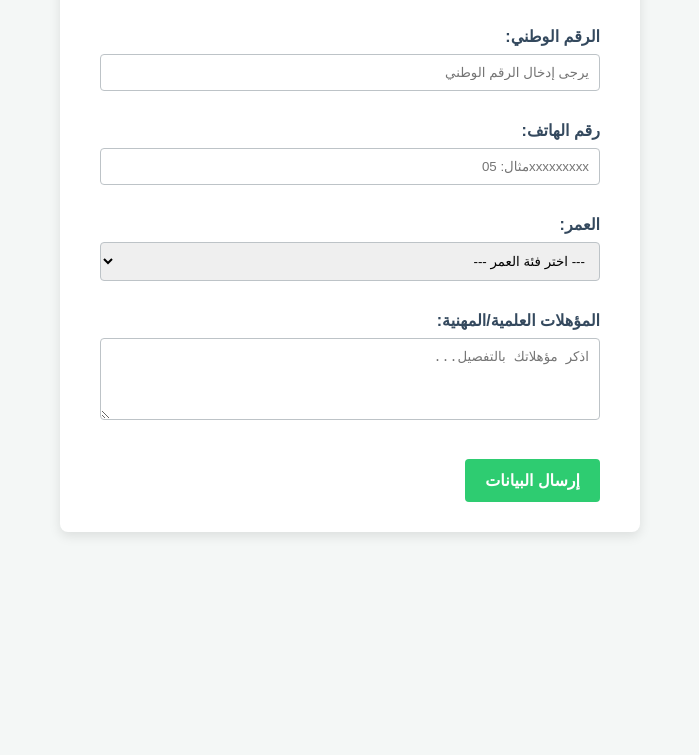
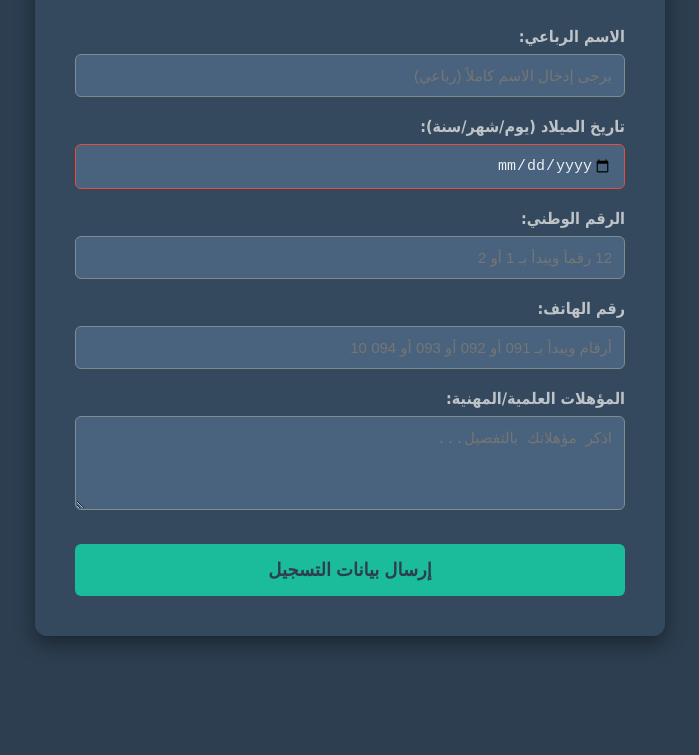
Before and after one commit to mustafataher62-max/go, a plain HTML site: page index.html in a window 1280 px wide. Shown: the part 145-900 px from the top of the page, without its empty margins (290-989 px from the left). Drawn offline with Linux system fonts and the light colour scheme.

Commit message:
Update index.html

```diff
--- a/index.html
+++ b/index.html
@@ -3,121 +3,140 @@
 <head>
     <meta charset="UTF-8">
     <meta name="viewport" content="width=device-width, initial-scale=1.0">
-    <title>نموذج جمع بيانات العملاء | تسجيل</title>
+    <title>نموذج تسجيل بيانات العملاء | تحديث</title>
 
     <style>
-        /* التنسيق الأساسي للجسم والخلفية */
+        /* التنسيق الأساسي والخلفية الداكنة */
         body {
-            font-family: 'Arial', sans-serif;
-            background-color: #f4f7f6;
+            font-family: 'Tahoma', 'Arial', sans-serif;
+            background-color: #2c3e50; /* خلفية زرقاء داكنة (Dark Slate Blue) */
             display: flex;
             justify-content: center;
-            align-items: flex-start; /* تغيير إلى top alignment */
-            padding: 40px 20px;
+            align-items: flex-start;
+            padding: 50px 20px;
             margin: 0;
             min-height: 100vh;
         }
 
         /* تنسيق حاوية النموذج الرئيسية */
         .form-container {
-            background-color: #ffffff;
-            padding: 30px 40px;
-            border-radius: 8px;
-            box-shadow: 0 4px 12px rgba(0, 0, 0, 0.1);
+            background-color: #34495e; /* لون أغمق قليلاً من الخلفية */
+            padding: 40px;
+            border-radius: 12px;
+            box-shadow: 0 8px 20px rgba(0, 0, 0, 0.4); /* ظل واضح */
             width: 100%;
-            max-width: 500px; /* تحديد أقصى عرض للنموذج */
+            max-width: 550px;
+            border-top: 5px solid #1abc9c; /* شريط علوي بلون فيروزي فاتح مميز */
         }
 
         /* تنسيق العنوان */
         h1 {
-            color: #2c3e50;
-            border-bottom: 3px solid #3498db;
-            padding-bottom: 10px;
+            color: #ecf0f1; /* لون فاتح للعنوان ليتضح على الخلفية الداكنة */
             margin-bottom: 30px;
             text-align: center;
+            font-size: 26px;
         }
 
-        /* تنسيق مجموعات الحقول */
+        /* تنسيق مجموعة الحقول */
         label {
             display: block;
             margin-bottom: 8px;
             font-weight: bold;
-            color: #34495e;
-            margin-top: 15px;
+            color: #bdc3c7; /* لون رمادي فاتح لتسميات الحقول */
+            margin-top: 20px;
         }
 
-        /* تنسيق جميع حقول الإدخال والاختيار (Input, Select, Textarea) */
-        input[type="text"],
-        input[type="tel"],
+        /* تنسيق جميع حقول الإدخال والاختيار */
+        input:not([type="submit"]),
         select,
         textarea {
             width: 100%;
-            padding: 10px;
-            border: 1px solid #bdc3c7;
-            border-radius: 4px;
-            box-sizing: border-box; /* لضمان أن العرض يشمل البادينغ والحدود */
-            margin-bottom: 15px;
-            transition: border-color 0.3s;
-            text-align: right; /* لتناسب اللغة العربية */
+            padding: 12px;
+            background-color: #49637e; /* لون خلفية حقول الإدخال */
+            color: #ecf0f1; /* لون النص داخل الحقول */
+            border: 1px solid #7f8c8d;
+            border-radius: 6px;
+            box-sizing: border-box;
+            transition: border-color 0.3s, box-shadow 0.3s;
+            text-align: right;
+            font-size: 15px;
         }
 
-        input[type="text"]:focus,
-        input[type="tel"]:focus,
+        input:not([type="submit"]):focus,
         select:focus,
         textarea:focus {
-            border-color: #3498db;
+            border-color: #1abc9c; /* إبراز عند التركيز باللون الفيروزي */
+            box-shadow: 0 0 5px rgba(26, 188, 156, 0.5);
             outline: none;
-        }
-
-        /* تنسيق حقل رفع الملف */
-        input[type="file"] {
-            padding: 10px 0;
         }
 
         /* تنسيق زر الإرسال */
         input[type="submit"] {
-            background-color: #2ecc71; /* لون أخضر جذاب */
-            color: white;
-            padding: 12px 20px;
+            background-color: #1abc9c; /* لون فيروزي للإبراز */
+            color: #2c3e50;
+            padding: 15px;
             border: none;
-            border-radius: 4px;
+            border-radius: 6px;
             cursor: pointer;
-            font-size: 16px;
+            font-size: 18px;
             font-weight: bold;
-            margin-top: 20px;
+            margin-top: 30px;
+            width: 100%;
             transition: background-color 0.3s;
         }
 
         input[type="submit"]:hover {
-            background-color: #27ae60;
+            background-color: #16a085;
+        }
+
+        /* تنسيق رسالة الخطأ (يبقى باللون الأحمر لتنبيه المستخدم) */
+        input:invalid:not(:placeholder-shown) {
+            border-color: #e74c3c;
         }
     </style>
 </head>
 <body>
     <div class="form-container">
-        <h1>تسجيل بيانات العملاء</h1>
+        <h1>نموذج تسجيل بيانات العميل</h1>
 
-        <form action="https://formspree.io/f/xdkqpyaj" method="POST" enctype="multipart/form-data">
+        <form name="ClientDataForm" method="POST" data-netlify="true">
+
+            <label for="full_name">الاسم الرباعي:</label>
+            <input type="text" id="full_name" name="الاسم_الرباعي" required placeholder="يرجى إدخال الاسم كاملاً (رباعي)">
+
+            <label for="dob">تاريخ الميلاد (يوم/شهر/سنة):</label>
+            <input type="date" id="dob" name="تاريخ_الميلاد" required>
 
             <label for="national_id">الرقم الوطني:</label>
-            <input type="text" id="national_id" name="الرقم_الوطني" required placeholder="يرجى إدخال الرقم الوطني">
+            <input
+                type="text"
+                id="national_id"
+                name="الرقم_الوطني"
+                required
+                placeholder="12 رقماً ويبدأ بـ 1 أو 2"
+                minlength="12"
+                maxlength="12"
+                pattern="^(1|2)\d{11}$"
+                title="يجب أن يتكون من 12 رقماً، ويبدأ بالرقم 1 أو 2."
+            >
 
             <label for="phone">رقم الهاتف:</label>
-            <input type="tel" id="phone" name="رقم_الهاتف" required placeholder="مثال: 05xxxxxxxxx">
-
-            <label for="age">العمر:</label>
-            <select id="age" name="العمر" required>
-                <option value="" disabled selected>--- اختر فئة العمر ---</option>
-                <option value="18-25">18 - 25 سنة</option>
-                <option value="26-35">26 - 35 سنة</option>
-                <option value="36-45">36 - 45 سنة</option>
-                <option value="46+">46 سنة فما فوق</option>
-            </select>
+            <input
+                type="tel"
+                id="phone"
+                name="رقم_الهاتف"
+                required
+                placeholder="10 أرقام ويبدأ بـ 091 أو 092 أو 093 أو 094"
+                minlength="10"
+                maxlength="10"
+                pattern="^(091|092|093|094)\d{7}$"
+                title="يجب أن يتكون من 10 أرقام، ويبدأ بـ 091 أو 092 أو 093 أو 094."
+            >
 
             <label for="qualifications">المؤهلات العلمية/المهنية:</label>
             <textarea id="qualifications" name="المؤهلات" rows="4" required placeholder="اذكر مؤهلاتك بالتفصيل..."></textarea>
 
-            <input type="submit" value="إرسال البيانات">
+            <input type="submit" value="إرسال بيانات التسجيل">
 
         </form>
     </div>
```
